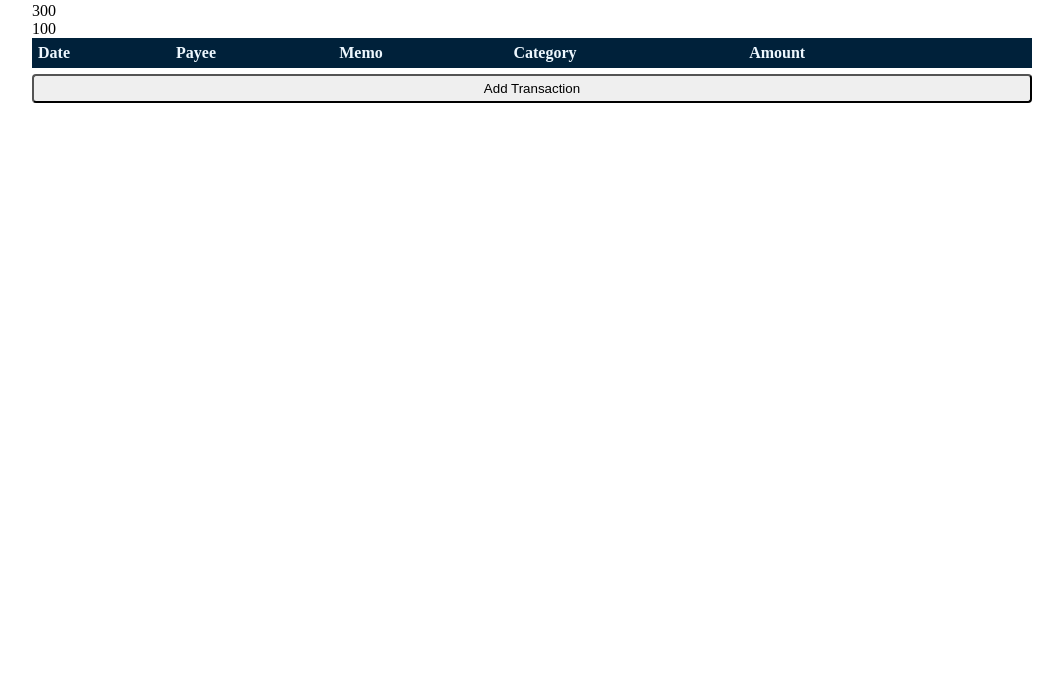
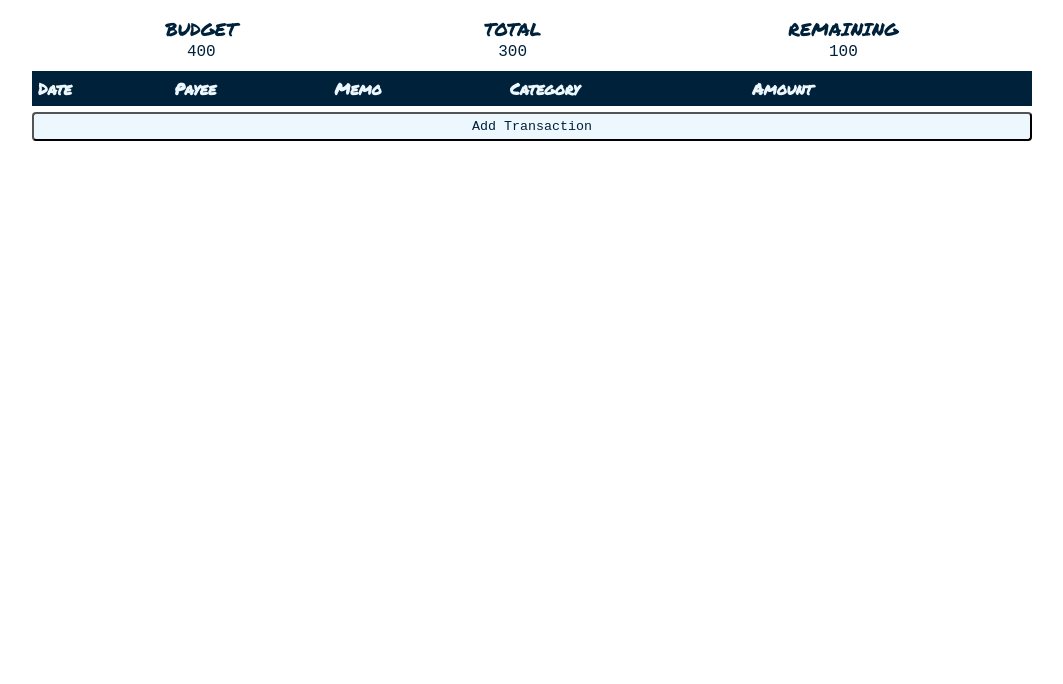
Before and after one commit to ajlane17/budget-app, a plain HTML site: page index.html in a window 1280 px wide. Shown: the part 116-800 px from the top of the page, without its empty margins (108-1171 px from the left). Drawn offline with Linux system fonts and the light colour scheme; no server answers; a web font is replaced by a local one.

Commit message:
added more styling

```diff
--- a/css/styles.css
+++ b/css/styles.css
@@ -1,9 +1,18 @@
+@import url('https://fonts.googleapis.com/css?family=Overpass+Mono|Permanent+Marker');
+
 .content {
     max-width: 1000px;
     margin: auto;
 }
 
+body {
+    font-family: 'Overpass Mono', monospace;
+    color: #00213A;
+}
+
 h1 {
+    font-family: 'Permanent Marker', cursive;
+    font-size: 40px;
     text-align: center;
     color: #00213A;
     animation: titleAnimation 1.5s 1 ease-in-out forwards;
@@ -13,12 +22,29 @@ h1 {
     background-image:linear-gradient(left, #00213A, #EDF7FE, #00213A);
     background-size:100% 1px;
     background-repeat:no-repeat;
-  }
+}
 
-  @keyframes titleAnimation {
+@keyframes titleAnimation {
      0% { letter-spacing: 10px; color: rgb(255, 255, 255); }
      100% { letter-spacing:0px; color: rgba(0,33,58) }
-  }
+}
+
+#budgetInfo {
+    display: flex;
+    flex-direction: row;
+    flex-wrap: nowrap;
+    justify-content: space-around;
+    margin: 10px 10px;
+}
+
+.budgetValLabel {
+    font-family: 'Permanent Marker', cursive;
+    font-size: 18px;
+}
+
+.budgetVal, .budgetValLabel {
+    text-align: center;
+}
 
 table {
     width: 100%;
@@ -31,9 +57,9 @@ tr:nth-of-type(odd) {
 }
 
 th {
+    font-family: 'Permanent Marker', cursive;
     background: #00213A;
     color: #EDF7FE;
-    font-weight: bold;
 }
 
 td, th {
@@ -41,18 +67,39 @@ td, th {
     text-align: left;
 }
 
-input {
+tr {
+    transition: all 0.3s ease-in;
+    text-decoration:none;
+}
+
+tr:hover {
+    text-shadow: 1px 0px 20px #54FEF3 ;
+}
+
+input[type=text] {
+    font-family: 'Overpass Mono', monospace;
     width: 100%;
+    border: 3px solid #ccc;
     padding: 12px 20px;
-    margin: 8px;
     box-sizing: border-box;
     border-radius: 4px;
 }
 
-button {
+input:focus {
+    border: 3px solid #555;
+}
+
+button, input[type=submit] {
+    font-family: 'Overpass Mono', monospace;
     width: 100%;
+    margin-top: 5px;
     padding: 5px;
     border-radius: 4px;
+    background-color: #EDF7FE;
+    color: #00213A;
+    text-decoration: none;
+    text-align: center;
+    display: inline-block;
 }
 
 #newItemButton {
@@ -60,7 +107,7 @@ button {
 }
 
 @media
-only screen and (max-width: 570px) {
+only screen and (max-width: 660px) {
 
 	table, thead, tbody, th, td, tr {
 		display: block;
--- a/index.html
+++ b/index.html
@@ -20,11 +20,20 @@
         <div class="content">
             <header>
                 <h1 id="title">Budget App</h1>
-                <div id="budgetInfo">
-                    <div class="budgetInfo" id="budgetAmount">400</div>
-                    <div class="budgetInfo" id="itemTotal">300</div>
-                    <div class="budgetInfo" id="budgetRemaining">100</div>
-                </div>
+                    <div id="budgetInfo">
+                        <div class="BudgetInfo">
+                            <div class="budgetValLabel">BUDGET</div>
+                            <div class="budgetVal">400</div>
+                        </div>
+                        <div class="BudgetInfo">
+                            <div class="budgetValLabel">TOTAL</div>
+                            <div class="budgetVal">300</div>
+                        </div>
+                        <div class="BudgetInfo">
+                            <div class="budgetValLabel">REMAINING</div>
+                            <div class="budgetVal">100</div>
+                        </div>
+                    </div>
             </header>
             <section id="budgetItems">
                 <div id="lineItems">
```
Also changed, not shown: edit.html (+5 -5 lines).
